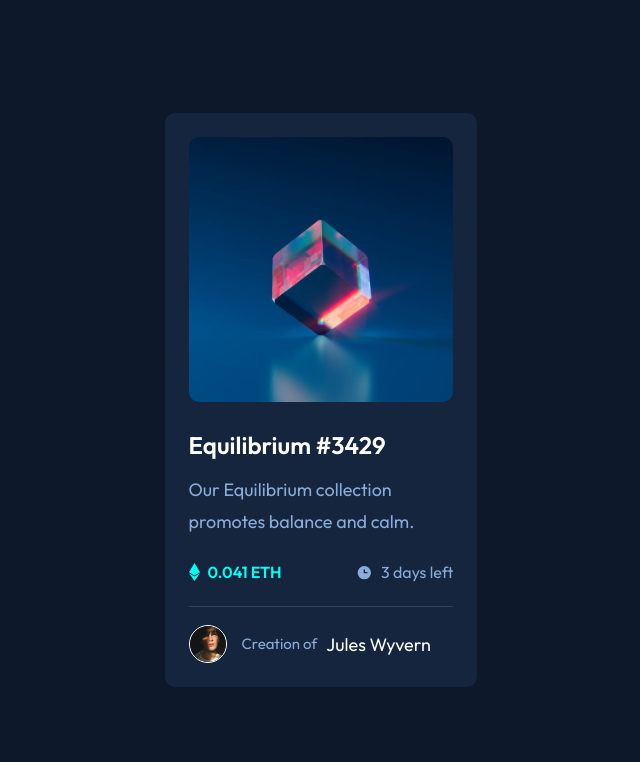
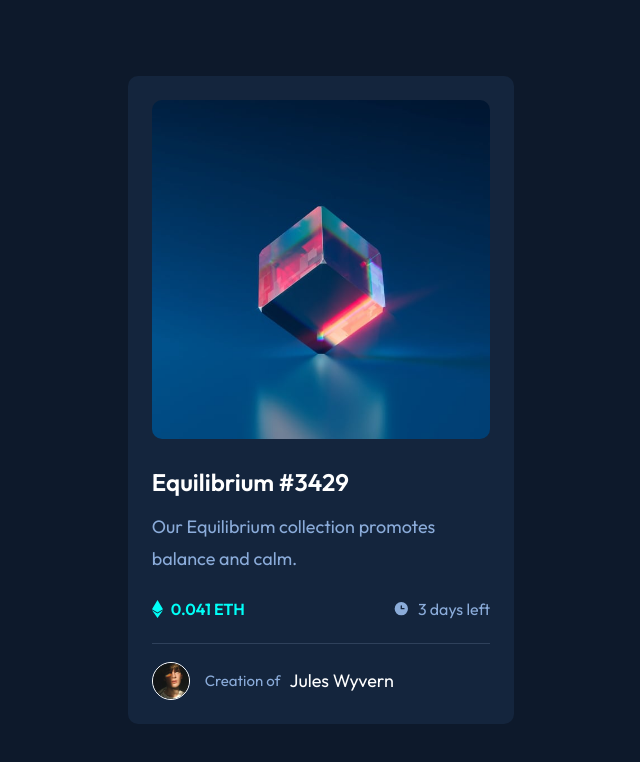
Before and after one commit to siddharth-1407/NFT-preview-card, a plain HTML site: page index.html in a window 1536 px wide. Shown: the whole page, without its empty margins (447-1087 px from the left). Drawn offline with Linux system fonts and the light colour scheme.

Commit message:
Update style.css

```diff
--- a/style.css
+++ b/style.css
@@ -132,7 +132,7 @@ p{
 
 @media only screen and (min-width: 1400px) {
   .card{
-    max-width: 18%
+    max-width: 23%
   }
   .title-n-description h1{
     font-size: 1.5rem;
```
